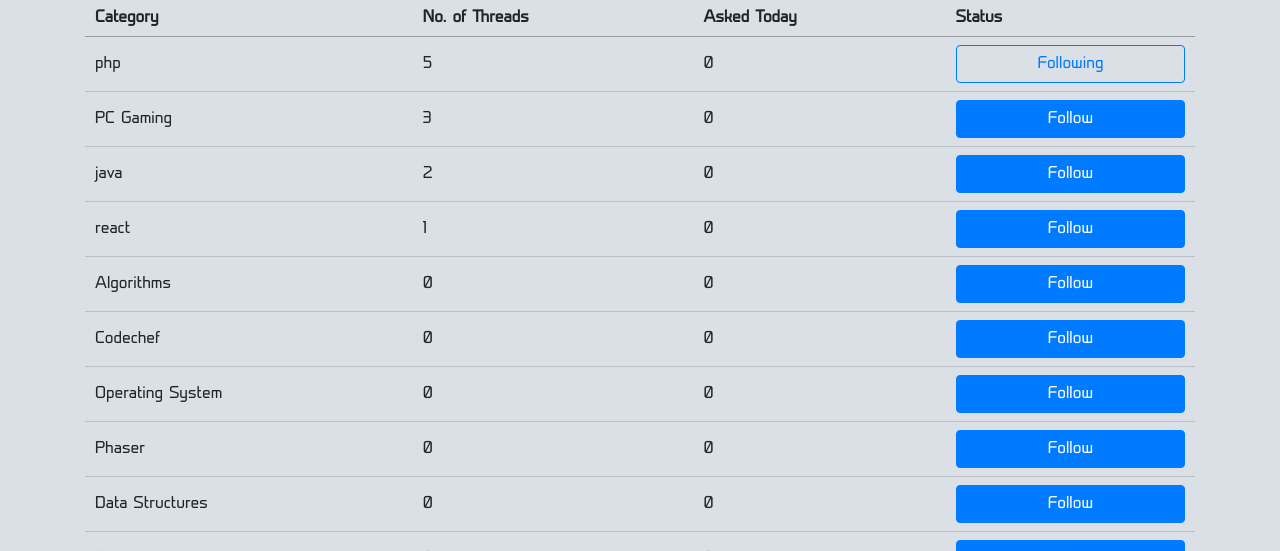
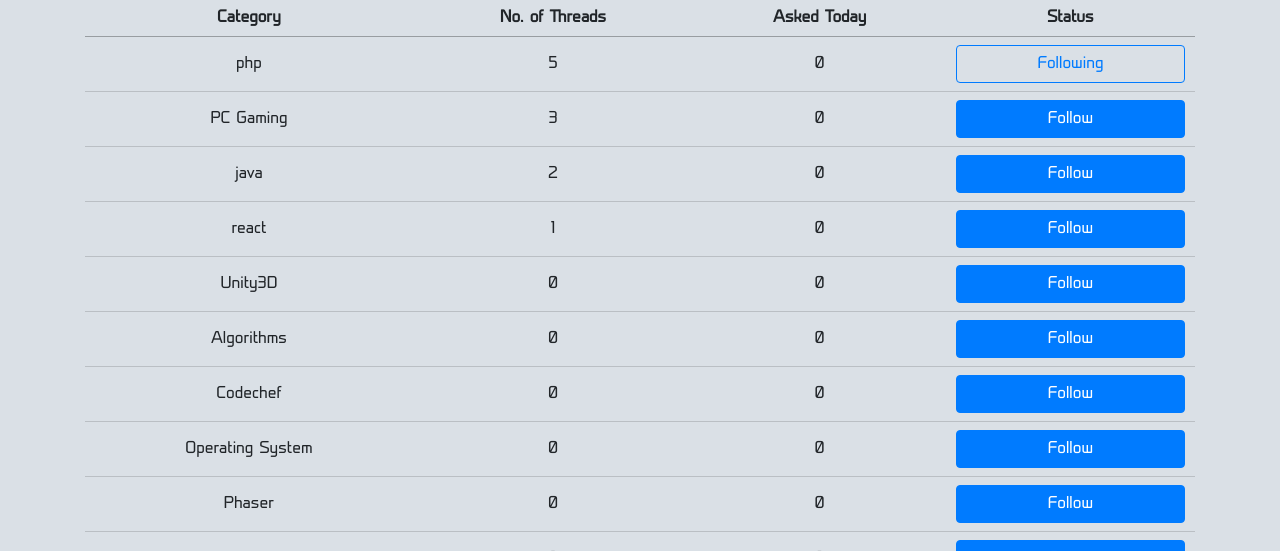
Before and after one commit to anurag1299/3rd-year-project, a PHP site: page /content.php in a window 1280 px wide. Shown: the part 87-638 px from the top of the page. Run offline with PHP 8.4, Linux system fonts and the light colour scheme; a user stored in the database is signed in; data comes from the database, SQL or seed files in the repository; some libraries are stand-ins or nearby versions.

Commit message:
final submission

```diff
--- a/content.php
+++ b/content.php
@@ -7,10 +7,10 @@
 <table id="contents" class="display datatable">
     <thead>
         <tr>
-            <th>Category</th>
-            <th>No. of Threads</th>
-            <th>Asked Today</th>
-            <th>Status</th>
+            <th style="text-align:center">Category</th>
+            <th style="text-align:center">No. of Threads</th>
+            <th style="text-align:center">Asked Today</th>
+            <th style="text-align:center">Status</th>
         </tr>
     </thead>
     <tbody>
@@ -50,10 +50,10 @@
 
 
             echo '<tr>
-                  <td>'.$row['cat_title'].'</td>
-                  <td>'.$row['count'].'</td>
-                  <td>'.$row['today'].'</td>
-                  <td><button id="'.$row['cat_id'].'" class="btn btn-block '.$class.'" onClick="follow('.$row['cat_id'].')">'.$text.'</button></td>
+                  <td style="text-align:center">'.$row['cat_title'].'</td>
+                  <td style="text-align:center">'.$row['count'].'</td>
+                  <td style="text-align:center">'.$row['today'].'</td>
+                  <td style="text-align:center"><button id="'.$row['cat_id'].'" class="btn btn-block '.$class.'" onClick="follow('.$row['cat_id'].')">'.$text.'</button></td>
                   <tr>';
         }
 
--- a/index.php
+++ b/index.php
@@ -175,7 +175,7 @@
                         }
 
                     ?>
-                    <a class="btn btn-primary btn-block mt-3" href="content.php">View All</a>
+                    <a class="btn btn-primary btn-block mt-3" data-toggle="modal" data-target="#loginModalCenter">View All</a>
                 </div>
                 <button class="btn btn-primary "  id="toTop" >Back to Top</button>
         </div>
--- a/navbar.php
+++ b/navbar.php
@@ -126,7 +126,7 @@
                                             <span id="uname_response" class="response"></span>
                                             <input id="txt_uname" type="text" name="username" placeholder="username" required>
                                             <br><br>
-                                            <input type="password" name="password" placeholder="password"required>
+                                            <input type="password" name="password" placeholder="password" minlength="8" pattern="(?=.*\d)(?=.*[a-z])(?=.*[A-Z]).{8,}" title="Must contain at least one number and one uppercase and lowercase letter, and at least 8 or more characters" required>
                                             <br><br>
                                             <input type="submit" class="btn btn-outline-primary" value="Register">
                                        </form>
```
